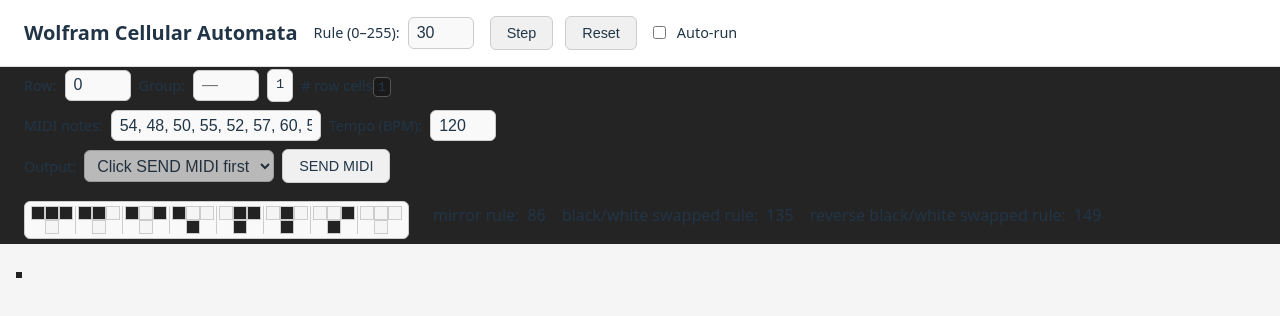
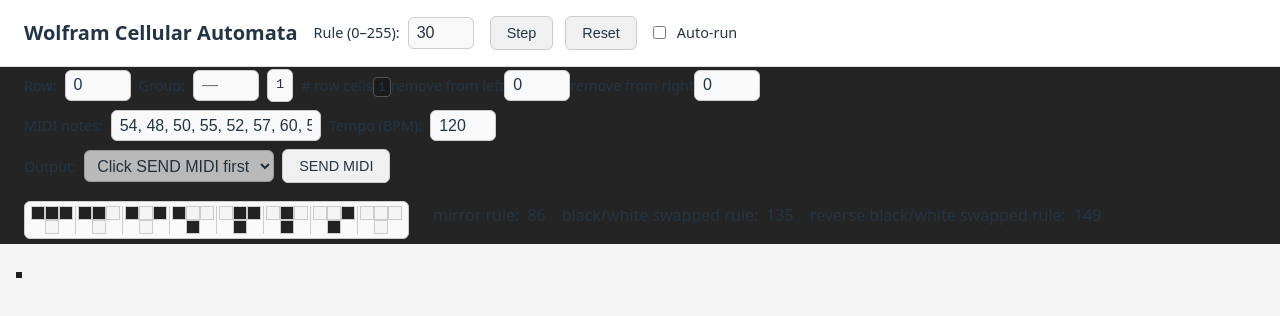
Before and after one commit to nathanfenoglio/wolfram-cellular-automata-midi-notes, a React (Vite) app: page / in a window 1280 px wide. Shown: the top 316 px of the page. Built offline with nearby package versions, Linux system fonts and the light colour scheme.

Commit message:
add remove from left and remove from right input boxes for user to be able to remove elements from their specified row from the left or right

```diff
--- a/src/components/RowViewer.jsx
+++ b/src/components/RowViewer.jsx
@@ -50,6 +50,8 @@
   const [outputs, setOutputs] = useState([]);
   const [isSending, setIsSending] = useState(false);
   const [webMidiEnabled, setWebMidiEnabled] = useState(false);
+  const [removeFromLeftInput, setRemoveFromLeftInput] = useState("0");
+  const [removeFromRightInput, setRemoveFromRightInput] = useState("0");
 
   // useRef to store interval ID for sending MIDI notes,
   // and for the display element to handle ctrl + A
@@ -61,13 +63,29 @@
     if (!isValid) {
       return { displayValue: "—", rowLength: 0 };
     }
-    const row =
+    let row =
       rowIndex < grid.length ? grid[rowIndex] : getRowAt(rule, rowIndex);
+
+    // if user specified to remove notes (the 0s 1s not the midi note values)
+    // from the left or right, remove elements from the left or right of row
+    const trimLeft = Math.max(0, parseInt(removeFromLeftInput, 10) || 0);
+    const trimRight = Math.max(0, parseInt(removeFromRightInput, 10) || 0);
+    row = row.slice(trimLeft, trimRight > 0 ? -trimRight : undefined);
+
     return {
       displayValue: formatWithGrouping(row, hasGrouping ? grouping : 0),
       rowLength: row.length,
     };
-  }, [rule, grid, rowIndex, isValid, hasGrouping, grouping]);
+  }, [ // useMemo dependencies
+    rule,
+    grid,
+    rowIndex,
+    isValid,
+    hasGrouping,
+    grouping,
+    removeFromLeftInput,
+    removeFromRightInput,
+  ]);
 
   // input onChange handlers
   const handleRowChange = (e) => setRowIndexInput(e.target.value);
@@ -75,7 +93,7 @@
   const handleNotesChange = (e) => setNotesInput(e.target.value);
   const handleTempoChange = (e) => setTempoInput(e.target.value);
 
-  // check input when user leaves row index input box
+  // check/set input when user leaves row index input box
   const handleRowBlur = () => {
     if (rowIndexInput === "") {
       setRowIndexInput("0");
@@ -85,22 +103,43 @@
     if (isNaN(v) || v < 0) setRowIndexInput("0");
   };
 
-  // check input when user leaves grouping input box
+  // check/set input when user leaves grouping input box
   const handleGroupingBlur = () => {
     if (groupingInput === "") return;
     const v = parseInt(groupingInput, 10);
     if (isNaN(v) || v < 1) setGroupingInput("");
   };
 
-  // check input when user leaves tempo input box
+  // check/set input when user leaves tempo input box
   const handleTempoBlur = () => {
     if (tempoInput === "") {
       setTempoInput("120");
       return;
     }
     const v = parseInt(tempoInput, 10);
+    // NOT SURE IF I WANT TO LIMIT BPM TO 300...
     if (isNaN(v) || v < 1) setTempoInput("120");
     else if (v > 300) setTempoInput("300");
+  };
+
+  // check/set input when user leaves remove from left input box
+  const handleRemoveFromLeftBlur = () => {
+    if (removeFromLeftInput === "") {
+      setRemoveFromLeftInput("0");
+      return;
+    }
+    const v = parseInt(removeFromLeftInput, 10);
+    if (isNaN(v) || v < 0) setRemoveFromLeftInput("0");
+  };
+
+  // check/set input when user leaves remove from right input box
+  const handleRemoveFromRightBlur = () => {
+    if (removeFromRightInput === "") {
+      setRemoveFromRightInput("0");
+      return;
+    }
+    const v = parseInt(removeFromRightInput, 10);
+    if (isNaN(v) || v < 0) setRemoveFromRightInput("0");
   };
 
   // work around to have ctrl + a highlight all of only the row output box
@@ -116,6 +155,7 @@
     }
   }, []);
 
+  // start or stop sending of midi notes
   const handleSendStop = useCallback(async () => {
     // stop sending if currently sending
     if (isSending) {
@@ -145,8 +185,14 @@
 
       // if visual of grid has already been calculated for row, just grab it
       // otherwise calculate from cellularAutomata.js getRowAt function
-      const row =
+      let row =
         rowIndex < grid.length ? grid[rowIndex] : getRowAt(rule, rowIndex);
+
+      // remove elements from beginning and/or end of row if user specified
+      const trimLeft = Math.max(0, parseInt(removeFromLeftInput, 10) || 0);
+      const trimRight = Math.max(0, parseInt(removeFromRightInput, 10) || 0);
+      row = row.slice(trimLeft, trimRight > 0 ? -trimRight : undefined);
+
       // user entered scale to cycle through
       const notes = parseNotesInput(notesInput);
       // user entered tempo BPM defaults to 120, min 1, max 300
@@ -192,6 +238,8 @@
     rowIndex,
     notesInput,
     tempoInput,
+    removeFromLeftInput,
+    removeFromRightInput,
   ]);
   // dependencies for useCallback, includes everything that is used inside the function that comes from outside the function scope
   // will recreate the function if any of these dependencies change, otherwise will reuse the same function instance
@@ -263,7 +311,28 @@
         <span className="row-length-value">
           {isValid ? rowLength : "—"}
         </span>
+        {/* user input for how many notes to remove from left */}
+        <label htmlFor="remove-left-input">remove from left</label>
+        <input
+          id="remove-left-input"
+          type="number"
+          min={0}
+          value={removeFromLeftInput}
+          onChange={(e) => setRemoveFromLeftInput(e.target.value)}
+          onBlur={handleRemoveFromLeftBlur}
+        />
+        {/* user input for how many notes to remove from right */}
+        <label htmlFor="remove-right-input">remove from right</label>
+        <input
+          id="remove-right-input"
+          type="number"
+          min={0}
+          value={removeFromRightInput}
+          onChange={(e) => setRemoveFromRightInput(e.target.value)}
+          onBlur={handleRemoveFromRightBlur}
+        />
       </div>
+
       <div className="midi-controls">
         <div className="midi-row-notes-tempo">
           <label htmlFor="notes-input">MIDI notes:</label>
```
